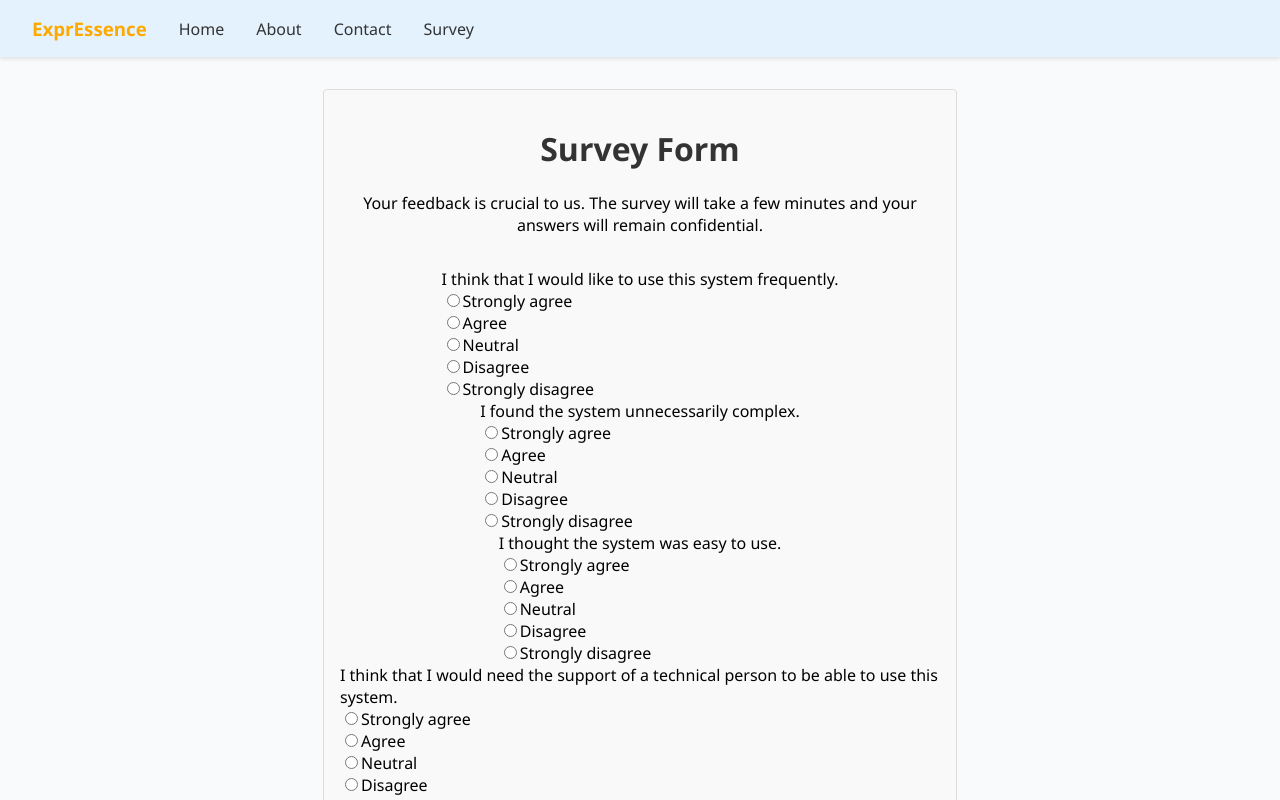
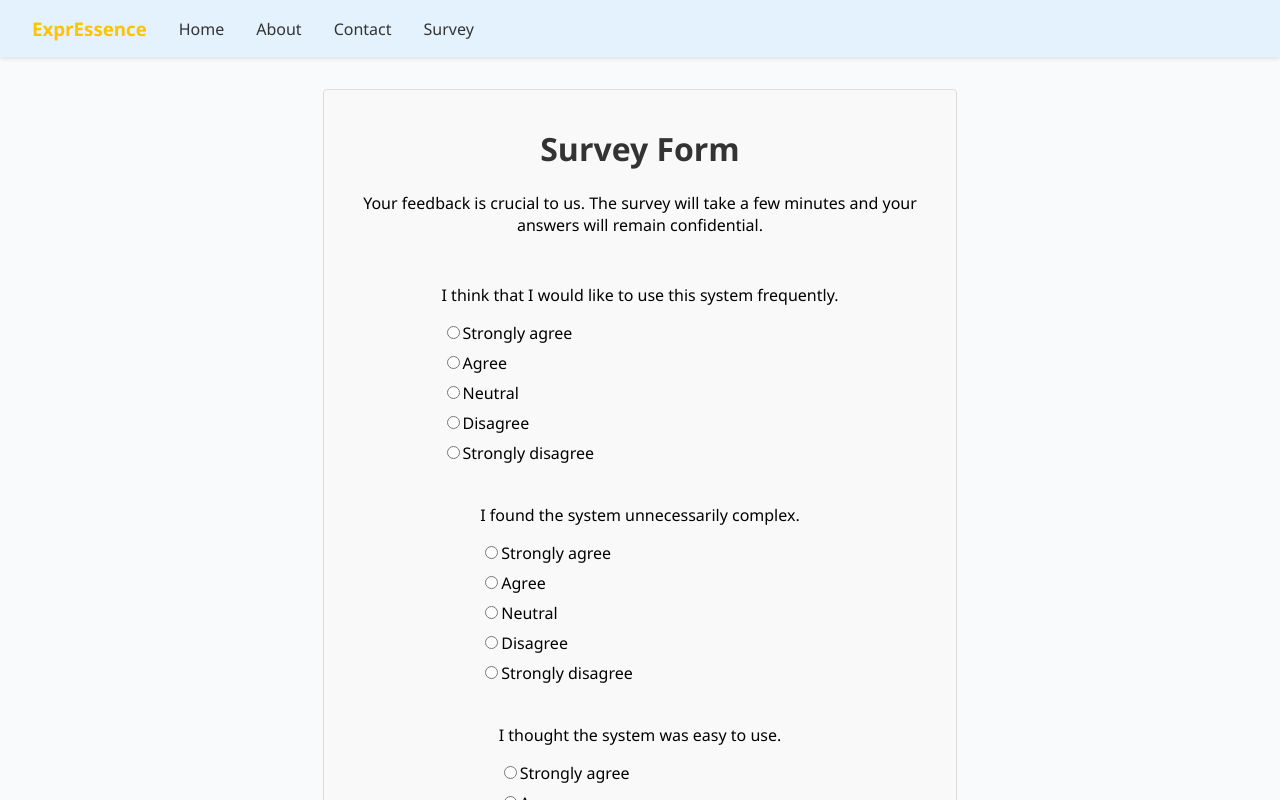
Before and after one commit to xCamelot2001/project-fea-webapp, a React (Create React App) app in the folder client/: page /survey in a window 1280 px wide. Shown: the top 800 px of the page. Built offline with nearby package versions, Linux system fonts and the light colour scheme.

Commit message:
Refactor survey page styling, fix radio option margin, and update survey questions

```diff
--- a/client/src/assests/styles/Survey.css
+++ b/client/src/assests/styles/Survey.css
@@ -69,8 +69,17 @@
   margin-top: 1em;
 }
 
-/* Add or adjust this style in your RadioGroup component */
+.survey-question {
+  margin-bottom: 1.5em; /* Space between each question */
+}
+
 .radio-group label {
-  display: block;
-  margin-top: 0.5em;
+  display: block; /* Ensures each option is on a new line */
+  margin-top: 0.5em; /* Space between the question and the first option */
 }
+
+.radio-option {
+  display: inline-block; /* Puts radio options in a line */
+  margin-right: 1em; /* Space between options */
+  margin-top: 0.25em; /* Space between option lines */
+}
--- a/client/src/features/Survey/RadioGroup.js
+++ b/client/src/features/Survey/RadioGroup.js
@@ -1,11 +1,11 @@
 import React from 'react';
 
 const RadioGroup = ({ questionKey, questionLabel, options, value, onChange }) => (
-  <div>
-    <label>{questionLabel}</label>
-    {options.map(option => (
-      <div key={option}>
-        <label>
+  <div className="survey-question">
+    <p>{questionLabel}</p>
+    <div className="radio-group">
+      {options.map(option => (
+        <label key={option} className="radio-option">
           <input
             type="radio"
             name={questionKey}
@@ -15,8 +15,8 @@ const RadioGroup = ({ questionKey, questionLabel, options, value, onChange }) =>
           />
           {option}
         </label>
-      </div>
-    ))}
+      ))}
+    </div>
   </div>
 );
 
--- a/client/src/features/Survey/SurveyFormat.js
+++ b/client/src/features/Survey/SurveyFormat.js
@@ -177,38 +177,31 @@ function SurveyFormat() {
   return (
     <div className="survey-container">
       <h1 className="survey-header">Survey Form</h1>
-      <p className="survey-intro">
-        Your feedback is crucial to us. The survey will take a few minutes and
-        your answers will remain confidential.
-      </p>
+      <p className="survey-intro">Your feedback is crucial to us. The survey will take a few minutes and your answers will remain confidential.</p>
       <form onSubmit={handleSubmit} className="survey-form">
         {susQuestions.map((question) => (
-          <div key={question.key} className="survey-question">
           <RadioGroup
+            key={question.key}
             questionKey={question.key}
             questionLabel={question.label}
             options={question.options}
             value={answers[question.key]}
             onChange={handleOptionChange}
           />
-          </div>
         ))}
         {qualitativeQuestions.map((question) => (
-          <div
-            key={question.key}
-            className="survey-question survey-question-text"
-          >
+          <div key={question.key} className="survey-question-text">
             <label htmlFor={question.key}>{question.label}</label>
             <textarea
               id={question.key}
-              value={answers[question.key] || ""}
+              value={answers[question.key] || ''}
               onChange={(e) => handleInputChange(question.key, e.target.value)}
               className="feedback-textarea"
             />
           </div>
         ))}
         <button type="submit" className="submit-button" disabled={submitting}>
-          {submitting ? "Submitting..." : "Submit"}
+          {submitting ? 'Submitting...' : 'Submit'}
         </button>
       </form>
     </div>
```
Lines whose indentation alone changed are shown as unchanged.
